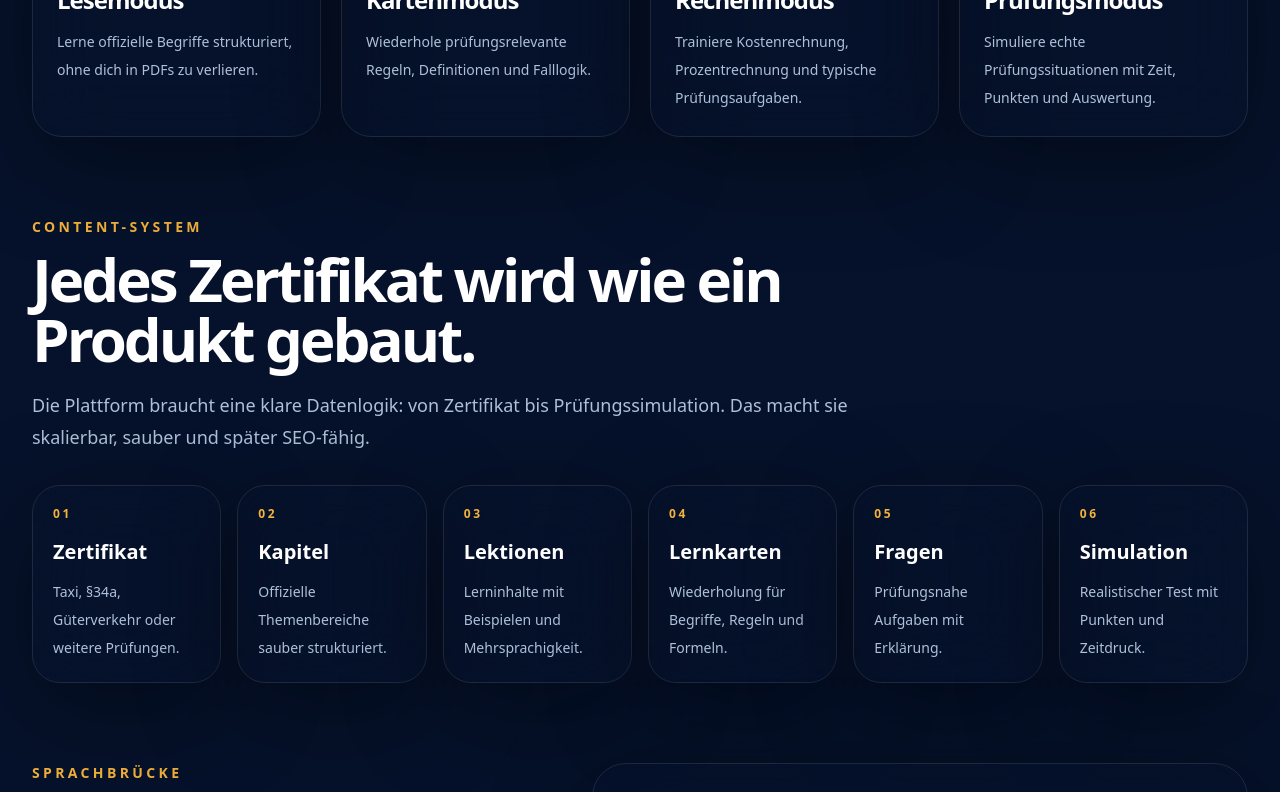
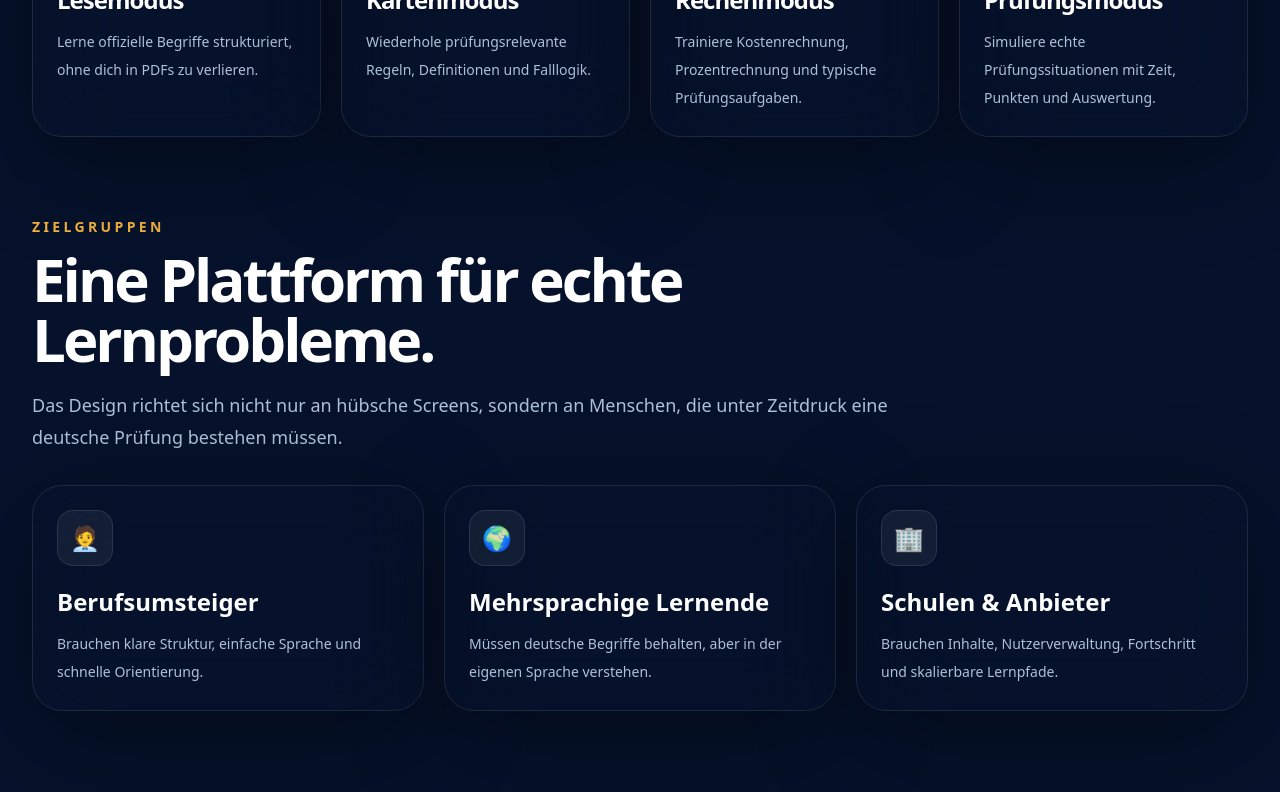
Before and after one commit to ammarsenaid/learn, a Next.js app: page / in a window 1280 px wide. Shown: the part 1560-2352 px from the top of the page. Built offline with nearby package versions, Linux system fonts and the light colour scheme.

Commit message:
Update page.tsx

```diff
--- a/app/page.tsx
+++ b/app/page.tsx
@@ -6,7 +6,7 @@ type Tone = "blue" | "gold" | "green" | "red";
 export const metadata: Metadata = {
   title: "FachkundePilot — Prüfungsorientiertes Lernen",
   description:
-    "Lerne deutsche Sach- und Fachkundeprüfungen mit Lernpfaden, Lernkarten, Prüfungssimulation, Admin-System und mehrsprachigen Erklärungen.",
+    "FachkundePilot ist eine moderne Lernplattform für deutsche Sach- und Fachkundeprüfungen mit Lernpfaden, Lernkarten, Prüfungssimulation, Admin-System und mehrsprachigen Erklärungen.",
 };
 
 const navItems = [
@@ -148,6 +148,15 @@ const certificates = [
   },
 ] as const;
 
+const curriculumFlow = [
+  { step: "01", title: "Zertifikat", text: "Taxi, §34a, Güterverkehr oder weitere Prüfungen." },
+  { step: "02", title: "Kapitel", text: "Offizielle Themenbereiche sauber strukturiert." },
+  { step: "03", title: "Lektionen", text: "Lerninhalte mit Beispielen und Mehrsprachigkeit." },
+  { step: "04", title: "Lernkarten", text: "Wiederholung für Begriffe, Regeln und Formeln." },
+  { step: "05", title: "Fragen", text: "Prüfungsnahe Aufgaben mit Erklärung." },
+  { step: "06", title: "Simulation", text: "Realistischer Test mit Punkten und Zeitdruck." },
+] as const;
+
 const languageExamples = [
   {
     term: "Betriebssitz",
@@ -187,70 +196,29 @@ const intelligenceItems = [
   },
 ] as const;
 
-const curriculumFlow = [
-  {
-    step: "01",
-    title: "Zertifikat",
-    text: "Taxi, §34a, Güterverkehr oder weitere Prüfungen.",
-  },
-  {
-    step: "02",
-    title: "Kapitel",
-    text: "Offizielle Themenbereiche sauber strukturiert.",
-  },
-  {
-    step: "03",
-    title: "Lektionen",
-    text: "Lerninhalte mit Beispielen und Mehrsprachigkeit.",
-  },
-  {
-    step: "04",
-    title: "Lernkarten",
-    text: "Wiederholung für Begriffe, Regeln und Formeln.",
-  },
-  {
-    step: "05",
-    title: "Fragen",
-    text: "Prüfungsnahe Aufgaben mit Erklärung.",
-  },
-  {
-    step: "06",
-    title: "Simulation",
-    text: "Realistischer Test mit Punkten und Zeitdruck.",
-  },
-] as const;
-
-const features = [
-  {
-    icon: "🇩🇪",
-    title: "Deutsch als Prüfungsbasis",
-    text: "Du lernst mit deutschen Originalbegriffen, damit du die Prüfungssprache sicher verstehst.",
-  },
-  {
-    icon: "🌐",
-    title: "Erklärung in deiner Sprache",
-    text: "Arabisch, Englisch oder Türkisch helfen dir, schwierige Inhalte wirklich zu verstehen.",
-  },
-  {
-    icon: "🃏",
-    title: "Lernkarten mit System",
-    text: "Begriffe, Regeln und Rechenlogik werden wiederholt, bis sie sitzen.",
-  },
-  {
-    icon: "🧪",
-    title: "Prüfungssimulation",
-    text: "Du trainierst reale Prüfungssituationen mit Punkten, Zeit und Fehleranalyse.",
-  },
-  {
-    icon: "📈",
-    title: "Schwächenanalyse",
-    text: "Du siehst sofort, welche Themen du noch verbessern musst.",
-  },
-  {
-    icon: "📱",
-    title: "Mobile-first Lernen",
-    text: "Lerne unterwegs, auf dem Sofa oder in der Pause — ohne Chaos.",
-  },
+const platformRoles = [
+  {
+    icon: "👤",
+    title: "Lernende",
+    text: "Lernen, Karten üben, Prüfungen simulieren, Fortschritt sehen.",
+  },
+  {
+    icon: "🧑‍🏫",
+    title: "Dozenten",
+    text: "Kapitel, Fragen, Erklärungen und Lernlogik kuratieren.",
+  },
+  {
+    icon: "🛡️",
+    title: "Admin",
+    text: "Zertifikate, Sprachen, Inhalte, Nutzer und Veröffentlichungen verwalten.",
+  },
+] as const;
+
+const adminPreview = [
+  { label: "Zertifikate", value: "12", progress: "88%" },
+  { label: "Lektionen", value: "248", progress: "72%" },
+  { label: "Fragen", value: "4.2k", progress: "64%" },
+  { label: "Sprachen", value: "4", progress: "96%" },
 ] as const;
 
 const learningSteps = [
@@ -283,29 +251,41 @@ const learningTimeline = [
   { day: "Tag 19+", title: "Prüfung simulieren", progress: "92%" },
 ] as const;
 
-const platformRoles = [
-  {
-    icon: "👤",
-    title: "Lernende",
-    text: "Lernen, Karten üben, Prüfungen simulieren, Fortschritt sehen.",
-  },
-  {
-    icon: "🧑‍🏫",
-    title: "Dozenten",
-    text: "Kapitel, Fragen, Erklärungen und Lernlogik kuratieren.",
-  },
-  {
-    icon: "🛡️",
-    title: "Admin",
-    text: "Zertifikate, Sprachen, Inhalte, Nutzer und Veröffentlichungen verwalten.",
-  },
-] as const;
-
-const adminPreview = [
-  { label: "Zertifikate", value: "12", progress: "88%" },
-  { label: "Lektionen", value: "248", progress: "72%" },
-  { label: "Fragen", value: "4.2k", progress: "64%" },
-  { label: "Sprachen", value: "4", progress: "96%" },
+const seoPages = [
+  {
+    title: "Zertifikat-Seiten",
+    text: "Jede Prüfung bekommt eine eigene indexierbare Seite mit Struktur, FAQ und Lernpfad.",
+  },
+  {
+    title: "Kapitel-Seiten",
+    text: "Themen wie Recht, Betrieb, Kostenrechnung oder Vorschriften können eigene SEO-Seiten werden.",
+  },
+  {
+    title: "Glossar-Seiten",
+    text: "Deutsche Fachbegriffe können einzeln erklärt und langfristig über Google gefunden werden.",
+  },
+  {
+    title: "Fragen-Seiten",
+    text: "Prüfungsnahe Fragen können später als Lern- und Suchseiten funktionieren.",
+  },
+] as const;
+
+const learnerPersonas = [
+  {
+    icon: "🧑‍💼",
+    title: "Berufsumsteiger",
+    text: "Brauchen klare Struktur, einfache Sprache und schnelle Orientierung.",
+  },
+  {
+    icon: "🌍",
+    title: "Mehrsprachige Lernende",
+    text: "Müssen deutsche Begriffe behalten, aber in der eigenen Sprache verstehen.",
+  },
+  {
+    icon: "🏢",
+    title: "Schulen & Anbieter",
+    text: "Brauchen Inhalte, Nutzerverwaltung, Fortschritt und skalierbare Lernpfade.",
+  },
 ] as const;
 
 const examOptions = [
@@ -329,25 +309,6 @@ const comparisonRows = [
   },
 ] as const;
 
-const seoPages = [
-  {
-    title: "Zertifikat-Seiten",
-    text: "Jede Prüfung bekommt eine eigene indexierbare Seite mit Struktur, FAQ und Lernpfad.",
-  },
-  {
-    title: "Kapitel-Seiten",
-    text: "Themen wie Recht, Betrieb, Kostenrechnung oder Vorschriften können eigene SEO-Seiten werden.",
-  },
-  {
-    title: "Glossar-Seiten",
-    text: "Deutsche Fachbegriffe können einzeln erklärt und langfristig über Google gefunden werden.",
-  },
-  {
-    title: "Fragen-Seiten",
-    text: "Prüfungsnahe Fragen können später als Lern- und Suchseiten funktionieren.",
-  },
-] as const;
-
 const conversionReasons = [
   {
     title: "Für Lernende",
@@ -360,6 +321,36 @@ const conversionReasons = [
   {
     title: "Für SEO",
     text: "Jede Prüfung, jedes Kapitel und jede Frage kann später indexierbar werden.",
+  },
+] as const;
+
+const pricingPlans = [
+  {
+    name: "Starter",
+    price: "0 €",
+    description: "Zum Testen der Plattform und Lernlogik.",
+    benefits: ["Demo-Lektionen", "Beispiel-Lernkarten", "Einblicke in Prüfungssimulation"],
+    highlighted: false,
+  },
+  {
+    name: "Premium",
+    price: "9,90 €",
+    description: "Für ernsthafte Prüfungsvorbereitung.",
+    benefits: [
+      "Alle verfügbaren Zertifikate",
+      "Lernkarten & Wiederholung",
+      "Prüfungssimulationen",
+      "Mehrsprachige Erklärungen",
+      "Fortschrittsanalyse",
+    ],
+    highlighted: true,
+  },
+  {
+    name: "Akademie",
+    price: "Individuell",
+    description: "Für Schulen, Anbieter und Teams.",
+    benefits: ["Admin-Zugriff", "Nutzerverwaltung", "Content-Pflege", "Mehrere Lernende"],
+    highlighted: false,
   },
 ] as const;
 
@@ -383,15 +374,6 @@ const testimonials = [
     quote: "Deutsch war mein Problem. Die Erklärungen in meiner Sprache haben alles verändert.",
   },
 ] as const;
-
-const pricingBenefits = [
-  "Alle verfügbaren Zertifikate",
-  "Mehrsprachige Erklärungen",
-  "Lernkarten & Wiederholung",
-  "Prüfungssimulationen",
-  "Fortschrittsanalyse",
-  "Mobile Nutzung",
-];
 
 const faqItems = [
   {
@@ -516,7 +498,6 @@ function Navbar() {
           <div className="grid h-12 w-12 place-items-center rounded-2xl border border-[#f3b23c]/45 bg-gradient-to-br from-[#16417d] to-[#071832] text-xl shadow-[0_0_38px_rgba(78,161,255,0.25)]">
             ✦
           </div>
-
           <div>
             <p className="text-xl font-black tracking-[-0.04em] text-white md:text-2xl">
               FachkundePilot
@@ -772,9 +753,38 @@ function LearningModes() {
   );
 }
 
+function AudienceSection() {
+  return (
+    <section className="mx-auto max-w-[1360px] px-4 py-20 sm:px-6 lg:px-8">
+      <div className="mb-8 max-w-4xl">
+        <SectionKicker>Zielgruppen</SectionKicker>
+        <h2 className="text-4xl font-black tracking-[-0.05em] text-white md:text-6xl">
+          Eine Plattform für echte Lernprobleme.
+        </h2>
+        <p className="mt-5 text-lg leading-8 text-[#afc0da]">
+          Das Design richtet sich nicht nur an hübsche Screens, sondern an Menschen, die unter
+          Zeitdruck eine deutsche Prüfung bestehen müssen.
+        </p>
+      </div>
+
+      <div className="grid gap-5 md:grid-cols-3">
+        {learnerPersonas.map((person) => (
+          <Glass key={person.title} className="rounded-[30px] p-6">
+            <div className="mb-5 grid h-14 w-14 place-items-center rounded-2xl border border-white/10 bg-white/[0.055] text-2xl">
+              {person.icon}
+            </div>
+            <h3 className="text-2xl font-black text-white">{person.title}</h3>
+            <p className="mt-3 text-sm leading-7 text-[#afc0da]">{person.text}</p>
+          </Glass>
+        ))}
+      </div>
+    </section>
+  );
+}
+
 function CurriculumSystem() {
   return (
-    <section className="mx-auto max-w-[1360px] px-4 py-20 sm:px-6 lg:px-8">
+    <section className="mx-auto max-w-[1360px] px-4 pb-20 sm:px-6 lg:px-8">
       <div className="mb-8 max-w-4xl">
         <SectionKicker>Content-System</SectionKicker>
         <h2 className="text-4xl font-black tracking-[-0.05em] text-white md:text-6xl">
@@ -1038,31 +1048,6 @@ function CertificatesSection() {
   );
 }
 
-function FeatureStrip() {
-  return (
-    <section className="mx-auto max-w-[1360px] px-4 pb-20 sm:px-6 lg:px-8">
-      <Glass className="rounded-[30px] p-5 md:p-7">
-        <div className="grid gap-4 md:grid-cols-2 xl:grid-cols-6">
-          {features.map((feature, index) => (
-            <div
-              key={feature.title}
-              className={`rounded-2xl p-4 ${
-                index < features.length - 1 ? "xl:border-r xl:border-white/10" : ""
-              }`}
-            >
-              <div className="mb-4 grid h-11 w-11 place-items-center rounded-2xl border border-white/10 bg-white/[0.05] text-xl">
-                {feature.icon}
-              </div>
-              <p className="text-base font-black text-white">{feature.title}</p>
-              <p className="mt-2 text-sm leading-6 text-[#8ea0c0]">{feature.text}</p>
-            </div>
-          ))}
-        </div>
-      </Glass>
-    </section>
-  );
-}
-
 function AdminPanelPreview() {
   return (
     <section className="mx-auto max-w-[1360px] px-4 pb-20 sm:px-6 lg:px-8">
@@ -1080,7 +1065,10 @@ function AdminPanelPreview() {
 
           <div className="grid gap-4 md:grid-cols-2">
             {adminPreview.map((item) => (
-              <div key={item.label} className="rounded-3xl border border-white/10 bg-white/[0.045] p-5">
+              <div
+                key={item.label}
+                className="rounded-3xl border border-white/10 bg-white/[0.045] p-5"
+              >
                 <p className="text-sm font-bold text-[#8ea0c0]">{item.label}</p>
                 <p className="mt-2 text-4xl font-black text-white">{item.value}</p>
                 <div className="mt-4">
@@ -1098,7 +1086,7 @@ function AdminPanelPreview() {
           </h2>
           <p className="mt-5 text-lg leading-8 text-[#afc0da]">
             Zertifikate, Kapitel, Fragen, Lernkarten, Erklärungen und Sprachen müssen langfristig
-            über ein Admin-System verwaltet werden. Die Landing Page verkauft genau dieses System.
+            über ein Admin-System verwaltet werden.
           </p>
         </div>
       </div>
@@ -1144,7 +1132,10 @@ function LearningEngine() {
 
         <div className="mt-8 space-y-4">
           {learningTimeline.map((item) => (
-            <div key={item.title} className="rounded-3xl border border-white/10 bg-white/[0.045] p-4">
+            <div
+              key={item.title}
+              className="rounded-3xl border border-white/10 bg-white/[0.045] p-4"
+            >
               <div className="mb-3 flex items-center justify-between gap-4">
                 <div>
                   <p className="text-xs font-black uppercase tracking-[0.18em] text-[#f3b23c]">
@@ -1281,6 +1272,77 @@ function ConversionLayer() {
             <h3 className="text-2xl font-black text-white">{reason.title}</h3>
             <p className="mt-3 text-sm leading-7 text-[#afc0da]">{reason.text}</p>
           </Glass>
+        ))}
+      </div>
+    </section>
+  );
+}
+
+function PricingSection() {
+  return (
+    <section id="preise" className="mx-auto max-w-[1360px] px-4 pb-20 sm:px-6 lg:px-8">
+      <div className="mb-8 max-w-4xl">
+        <SectionKicker>Preise</SectionKicker>
+        <h2 className="text-4xl font-black tracking-[-0.05em] text-white md:text-6xl">
+          Ein Einstieg für Lernende. Ein System für Wachstum.
+        </h2>
+      </div>
+
+      <div className="grid gap-5 lg:grid-cols-3">
+        {pricingPlans.map((plan) => (
+          <div
+            key={plan.name}
+            className={`rounded-[34px] border p-6 ${
+              plan.highlighted
+                ? "border-[#f3b23c]/45 bg-[#f8f3e8] text-[#07162f] shadow-[0_24px_70px_rgba(244,183,63,0.18)]"
+                : "border-white/10 bg-[#071a3a]/78 text-white shadow-[0_26px_100px_rgba(0,0,0,0.4)]"
+            }`}
+          >
+            <p
+              className={`inline-flex rounded-full px-4 py-1.5 text-sm font-black ${
+                plan.highlighted
+                  ? "bg-[#f3b23c] text-[#07162f]"
+                  : "border border-white/10 bg-white/[0.05] text-[#f3b23c]"
+              }`}
+            >
+              {plan.name}
+            </p>
+
+            <p className="mt-6 text-5xl font-black tracking-[-0.06em]">{plan.price}</p>
+            <p
+              className={`mt-3 text-sm leading-7 ${
+                plan.highlighted ? "text-[#4a5568]" : "text-[#afc0da]"
+              }`}
+            >
+              {plan.description}
+            </p>
+
+            <div className="mt-6 space-y-3">
+              {plan.benefits.map((benefit) => (
+                <p key={benefit} className="flex items-center gap-3 text-sm font-bold">
+                  <span
+                    className={`grid h-6 w-6 place-items-center rounded-full ${
+                      plan.highlighted ? "bg-[#07162f] text-white" : "bg-[#34d399]/15 text-[#34d399]"
+                    }`}
+                  >
+                    ✓
+                  </span>
+                  {benefit}
+                </p>
+              ))}
+            </div>
+
+            <a
+              href="#kontakt"
+              className={`mt-7 block rounded-2xl px-5 py-4 text-center text-base font-black ${
+                plan.highlighted
+                  ? "bg-[#07162f] text-white"
+                  : "bg-gradient-to-b from-[#ffe08a] to-[#f3b23c] text-[#07162f]"
+              }`}
+            >
+              Jetzt starten →
+            </a>
+          </div>
         ))}
       </div>
     </section>
@@ -1359,7 +1421,7 @@ function FAQ() {
 
 function FinalCTA() {
   return (
-    <section id="preise" className="mx-auto max-w-[1360px] px-4 pb-20 sm:px-6 lg:px-8">
+    <section className="mx-auto max-w-[1360px] px-4 pb-20 sm:px-6 lg:px-8">
       <Glass className="overflow-hidden rounded-[38px] border-[#f3b23c]/25 p-6 md:p-8">
         <div className="grid gap-8 xl:grid-cols-[1.1fr_.62fr_360px]">
           <div>
@@ -1373,20 +1435,6 @@ function FinalCTA() {
               Lerne mit klaren Lernpfaden, smarten Lernkarten und realistischen Prüfungen — für
               deinen sicheren Erfolg.
             </p>
-
-            <ul className="mt-7 grid gap-3 sm:grid-cols-2">
-              {pricingBenefits.map((benefit) => (
-                <li
-                  key={benefit}
-                  className="flex items-center gap-3 text-sm font-bold text-[#d7e1f3]"
-                >
-                  <span className="grid h-6 w-6 place-items-center rounded-full bg-[#34d399]/15 text-[#34d399]">
-                    ✓
-                  </span>
-                  {benefit}
-                </li>
-              ))}
-            </ul>
           </div>
 
           <div className="space-y-3 self-center">
@@ -1411,10 +1459,12 @@ function FinalCTA() {
               Ab 9,90 €
               <span className="text-base font-bold tracking-normal"> / Monat</span>
             </p>
-            <p className="mt-2 text-sm font-bold text-[#4a5568]">Monatlich kündbar</p>
-            <button className="mt-6 w-full rounded-2xl bg-[#07162f] px-5 py-4 text-base font-black text-white transition hover:bg-[#10244d]">
+            <a
+              href="#kontakt"
+              className="mt-6 block w-full rounded-2xl bg-[#07162f] px-5 py-4 text-center text-base font-black text-white transition hover:bg-[#10244d]"
+            >
               Jetzt starten →
-            </button>
+            </a>
             <p className="mt-3 text-center text-sm font-bold text-[#4a5568]">
               7 Tage kostenlos testen
             </p>
@@ -1481,18 +1531,19 @@ export default function Page() {
       <Hero />
       <TrustStrip />
       <LearningModes />
+      <AudienceSection />
       <CurriculumSystem />
       <LanguageBridge />
       <IntelligenceLayer />
       <SEOScaleSection />
       <PlatformSection />
       <CertificatesSection />
-      <FeatureStrip />
       <AdminPanelPreview />
       <LearningEngine />
       <ExamSimulation />
       <Comparison />
       <ConversionLayer />
+      <PricingSection />
       <Testimonials />
       <FAQ />
       <FinalCTA />
```
